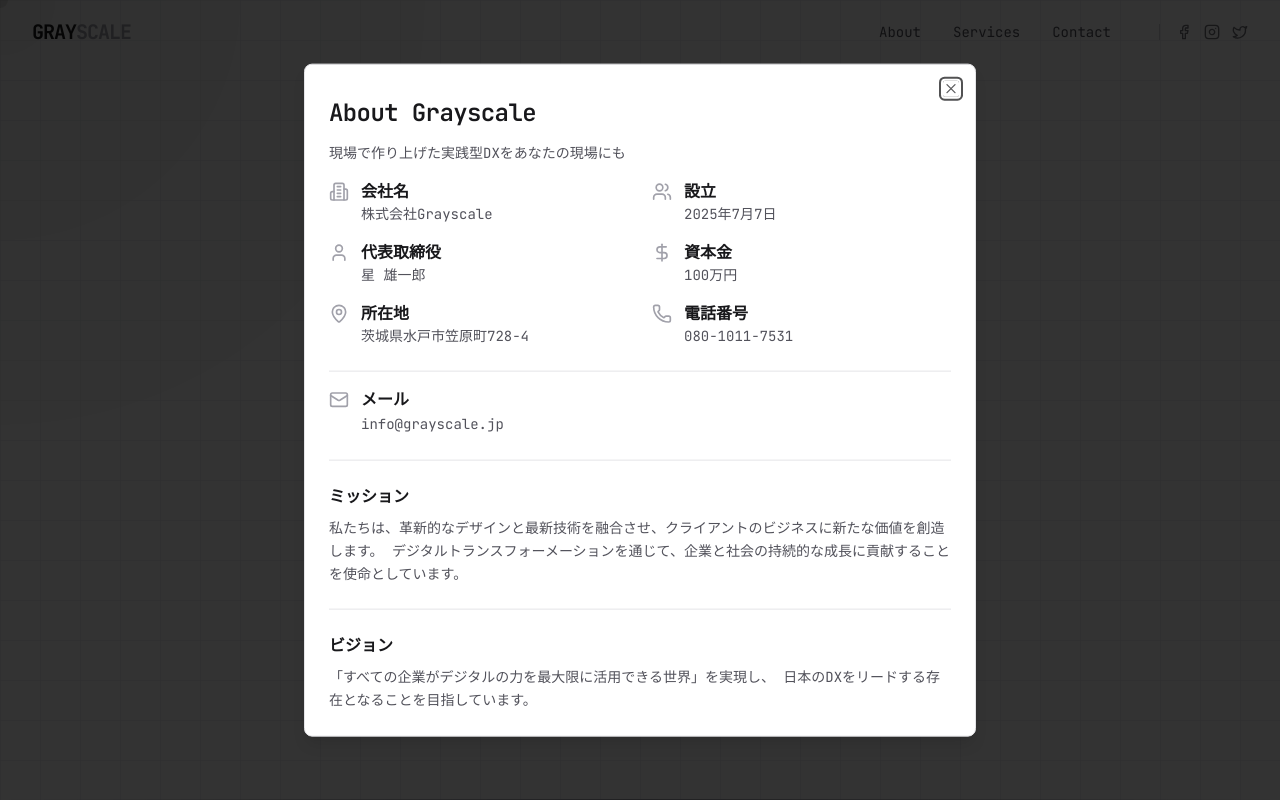
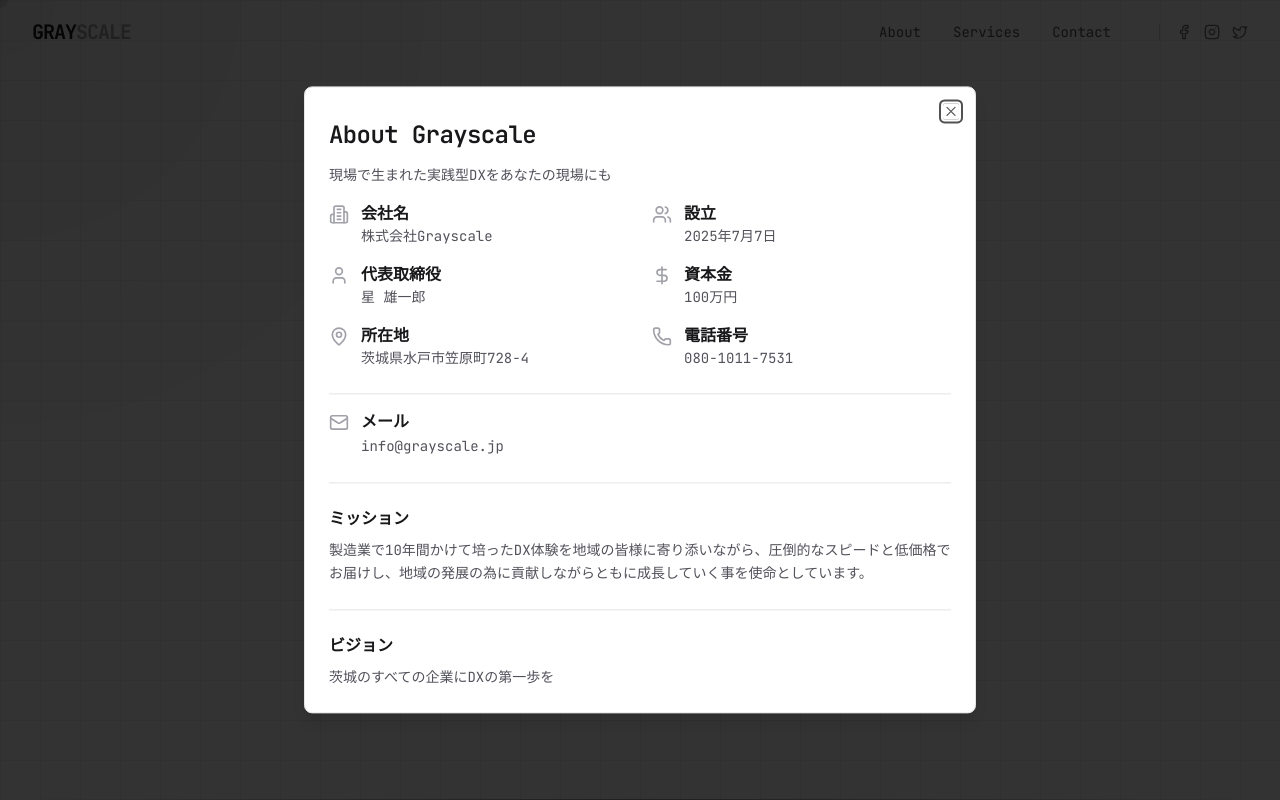
Before and after one commit to uichior/Grayscale, a Next.js app: page / in a window 1280 px wide. Both pictures are taken after a click on the button "About". Shown: the top 800 px of the page. Built offline with nearby package versions, Linux system fonts and the light colour scheme.

Commit message:
feat: 会社のミッション・ビジョンと問い合わせフォームの文言を更新

```diff
--- a/components/InteractiveHeader.tsx
+++ b/components/InteractiveHeader.tsx
@@ -248,7 +248,7 @@ export function InteractiveHeader() {
           <DialogHeader>
             <DialogTitle className="font-mono text-2xl pr-8">About Grayscale</DialogTitle>
             <DialogDescription className="font-mono text-gray-600">
-              現場で作り上げた実践型DXをあなたの現場にも
+              現場で生まれた実践型DXをあなたの現場にも
             </DialogDescription>
           </DialogHeader>
 
@@ -325,16 +325,14 @@ export function InteractiveHeader() {
             <div className="border-t border-gray-200 pt-6">
               <h3 className="font-semibold text-gray-900 mb-2">ミッション</h3>
               <p className="text-sm text-gray-600 leading-relaxed">
-                私たちは、革新的なデザインと最新技術を融合させ、クライアントのビジネスに新たな価値を創造します。
-                デジタルトランスフォーメーションを通じて、企業と社会の持続的な成長に貢献することを使命としています。
+                製造業で10年間かけて培ったDX体験を地域の皆様に寄り添いながら、圧倒的なスピードと低価格でお届けし、地域の発展の為に貢献しながらともに成長していく事を使命としています。
               </p>
             </div>
 
             <div className="border-t border-gray-200 pt-6">
               <h3 className="font-semibold text-gray-900 mb-2">ビジョン</h3>
               <p className="text-sm text-gray-600 leading-relaxed">
-                「すべての企業がデジタルの力を最大限に活用できる世界」を実現し、
-                日本のDXをリードする存在となることを目指しています。
+                茨城のすべての企業にDXの第一歩を
               </p>
             </div>
           </div>
--- a/components/SafeQuickContact.tsx
+++ b/components/SafeQuickContact.tsx
@@ -60,9 +60,6 @@ export function SafeQuickContact() {
         <h3 className="font-mono text-2xl font-bold text-gray-900">
           お気軽にお問い合わせください
         </h3>
-        <p className="mt-2 font-mono text-sm text-gray-600">
-          ご都合の良い方法でご連絡ください
-        </p>
       </div>
 
       <div className="grid gap-4 md:grid-cols-3">
```
